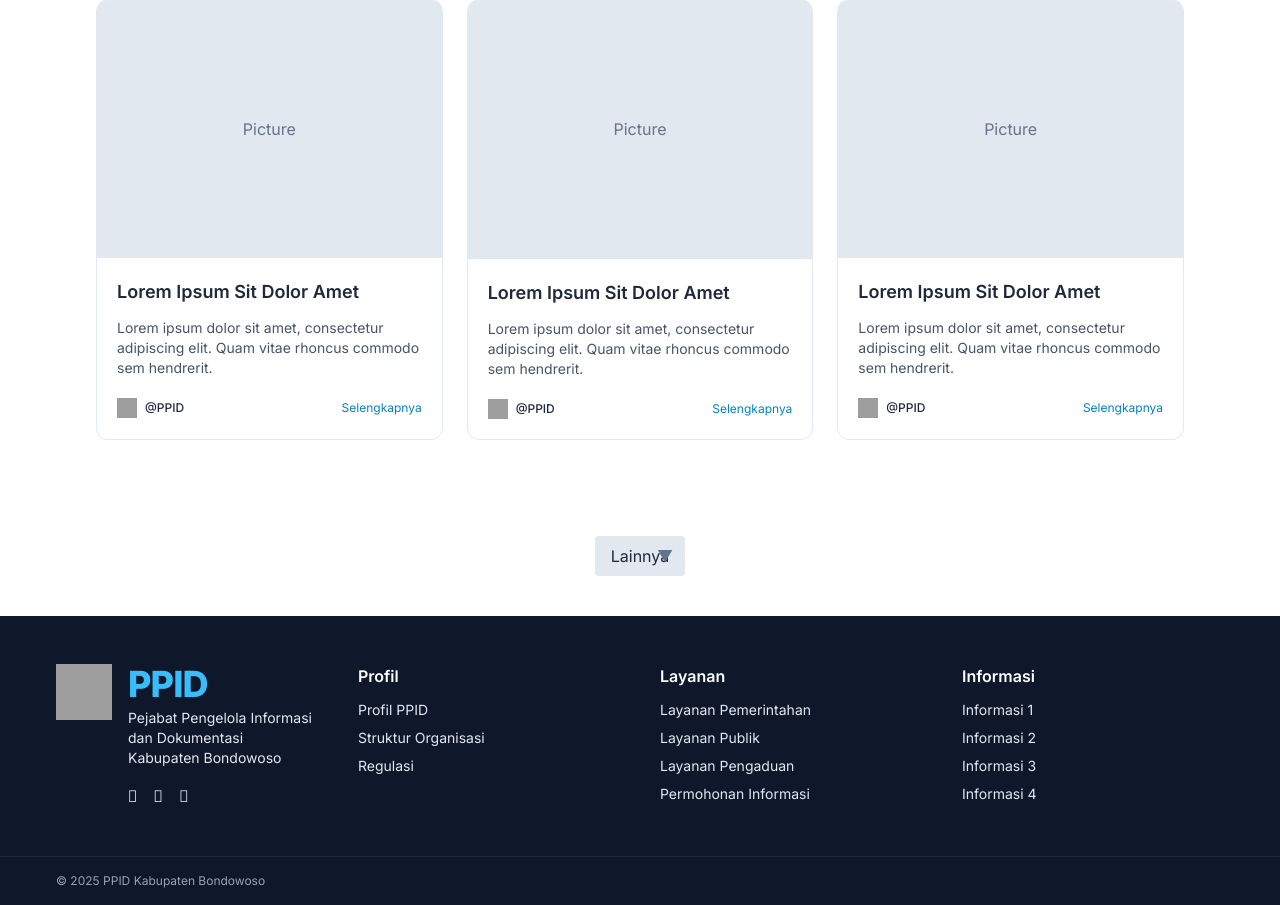
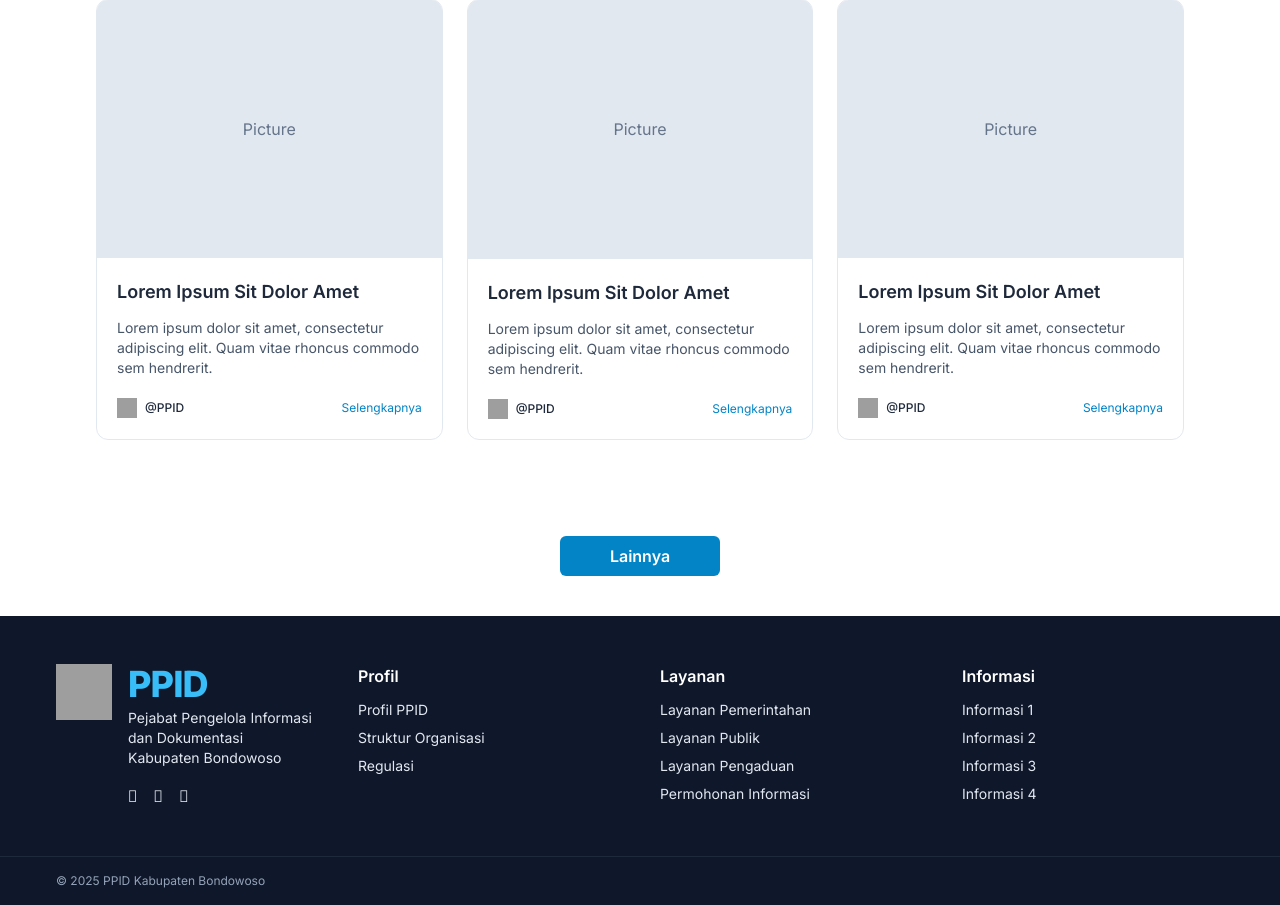
Before and after one commit to sdrzfn/ppid-bojonegoro-egov, a PHP site: page /layanan.php in a window 1280 px wide. Shown: the part 654-1559 px from the top of the page. Run offline with PHP 8.4, Linux system fonts and the light colour scheme; some libraries are stand-ins or nearby versions; grey boxes are pictures that could not be loaded.

Commit message:
change button color

```diff
--- a/layanan.php
+++ b/layanan.php
@@ -189,12 +189,10 @@
             <div class="flex justify-center">
                 <div class="relative">
                     <!-- Tombol -->
-                    <button id="toggleButton" class="text px-4 py-2 bg-slate-200 rounded hover:bg-slate-300">
+                    <button id="toggleButton"
+                        class="ml-auto block w-40 rounded-md bg-sky-600 text-white px-5 py-2 font-semibold hover:bg-sky-700">
                         Lainnya
                     </button>
-                    <div class="pointer-events-none absolute right-3 top-1/2 -translate-y-1/2 text-slate-500">
-                        ▼
-                    </div>
                 </div>
             </div>
 
```
